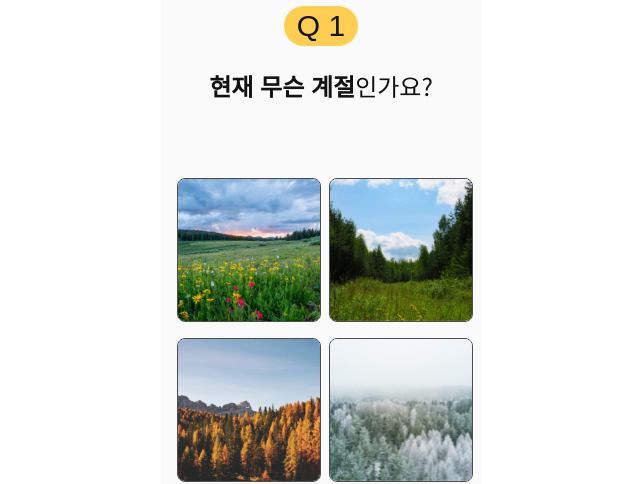
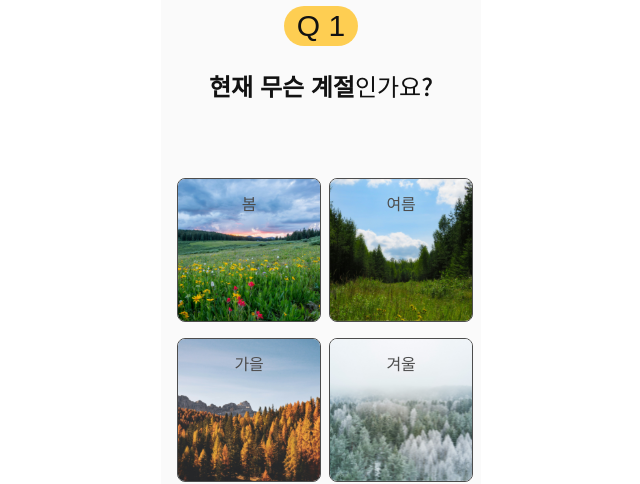
Before and after one commit to 6chenodongja/6che, a Next.js app: page /survey in a window 1280 px wide. Both pictures are taken after a click on the element "시작하기". Shown: the part 144-628 px from the top of the page, without its empty margins (319-959 px from the left). Built offline with nearby package versions, Linux system fonts and the light colour scheme; a web font is replaced by a local one.

Commit message:
💄 style: 첫번째 질문 폰트 적용 및 텍스트 수정

```diff
--- a/src/app/(providers)/(root)/(surveypage)/survey/question.tsx
+++ b/src/app/(providers)/(root)/(surveypage)/survey/question.tsx
@@ -4,10 +4,11 @@ import React, { useState } from 'react';
 import { questions, optionTags } from '@/utils/questions';
 import { useRouter } from 'next/navigation';
 import Image from 'next/image';
-import { Modak } from 'next/font/google';
+import { Modak, Noto_Sans_KR } from 'next/font/google';
 import { useTagStore } from '@/zustand/store/useTagStore';
 
 const modak = Modak({ weight: '400', subsets: ['latin'] });
+const notoSansKr = Noto_Sans_KR({ weight: '500', subsets: ['latin'] });
 
 interface TagCount {
   [key: string]: number;
@@ -165,7 +166,7 @@ const QuestionPage: React.FC = () => {
           </div>
           {currentQuestionIndex === 0 && (
             <p
-              className="text-2xl text-left text-[#121212]"
+              className={`text-2xl text-left text-[#121212] ${notoSansKr.className}`}
               style={{ marginTop: '24px' }}
             >
               <span className="text-2xl font-bold text-left text-[#121212]">
@@ -178,7 +179,7 @@ const QuestionPage: React.FC = () => {
           )}
           {currentQuestionIndex === 1 && (
             <p
-              className="text-2xl text-left text-[#121212]"
+              className={`text-2xl text-left text-[#121212] ${notoSansKr.className}`}
               style={{ marginTop: '24px' }}
             >
               <span className="text-2xl font-bold text-left text-[#121212]">
@@ -191,7 +192,7 @@ const QuestionPage: React.FC = () => {
           )}
           {currentQuestionIndex === 2 && (
             <p
-              className="text-2xl text-left text-[#121212]"
+              className={`text-2xl text-left text-[#121212] ${notoSansKr.className}`}
               style={{ marginTop: '24px' }}
             >
               <span className="text-2xl font-bold text-left text-[#121212]">
@@ -204,7 +205,7 @@ const QuestionPage: React.FC = () => {
           )}
           {currentQuestionIndex === 3 && (
             <p
-              className="text-2xl text-center text-[#121212]"
+              className={`text-2xl text-center text-[#121212] ${notoSansKr.className}`}
               style={{ marginTop: '24px' }}
             >
               <span className="w-[266px] text-2xl text-center text-[#121212]">
@@ -220,7 +221,7 @@ const QuestionPage: React.FC = () => {
           )}
           {currentQuestionIndex === 4 && (
             <p
-              className="text-2xl text-center text-[#121212]"
+              className={`text-2xl text-center text-[#121212] ${notoSansKr.className}`}
               style={{ marginTop: '24px' }}
             >
               <span className="w-72 text-2xl font-bold text-center text-[#121212]">
@@ -237,7 +238,7 @@ const QuestionPage: React.FC = () => {
           )}
           {currentQuestionIndex === 5 && (
             <p
-              className="text-2xl text-center text-[#121212]"
+              className={`text-2xl text-center text-[#121212] ${notoSansKr.className}`}
               style={{ marginTop: '24px' }}
             >
               <span className="w-72 text-2xl font-bold text-center text-[#121212]">
@@ -250,7 +251,7 @@ const QuestionPage: React.FC = () => {
           )}
           {currentQuestionIndex === 3 && (
             <p
-              className="text-sm font-medium text-center text-[#666]"
+              className={`text-sm font-medium text-center text-[#666] ${notoSansKr.className}`}
               style={{ marginTop: '5px' }}
             >
               최대 2개
@@ -278,6 +279,21 @@ const QuestionPage: React.FC = () => {
                  quality={100}
                  className="absolute inset-0 w-full h-full object-cover"
                />
+               <p
+                 className={`absolute ${notoSansKr.className}`}
+                 style={{
+                   color: '#4D4D4D',
+                   fontSize: '16px',
+                   fontWeight: 500,
+                   lineHeight: '130%',
+                   letterSpacing: '-0.32px',
+                   top: '14px',
+                   left: '50%',
+                   transform: 'translateX(-50%)'
+                 }}
+               >
+                 {option}
+               </p>
              </div>
               ))}
             </div>
```
